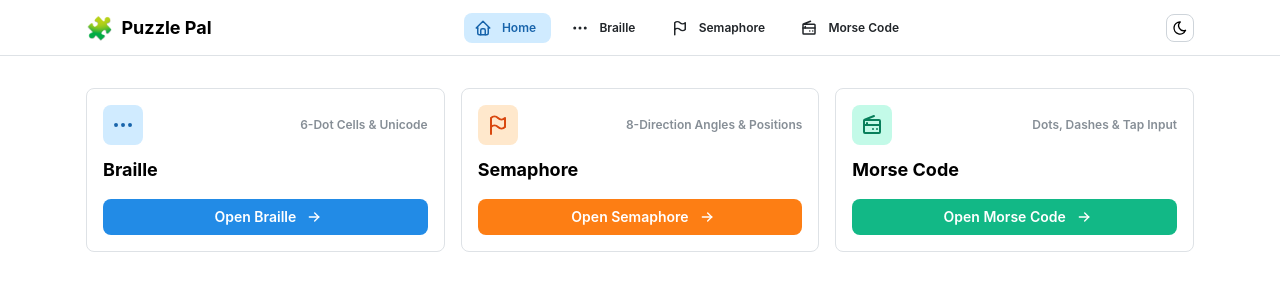
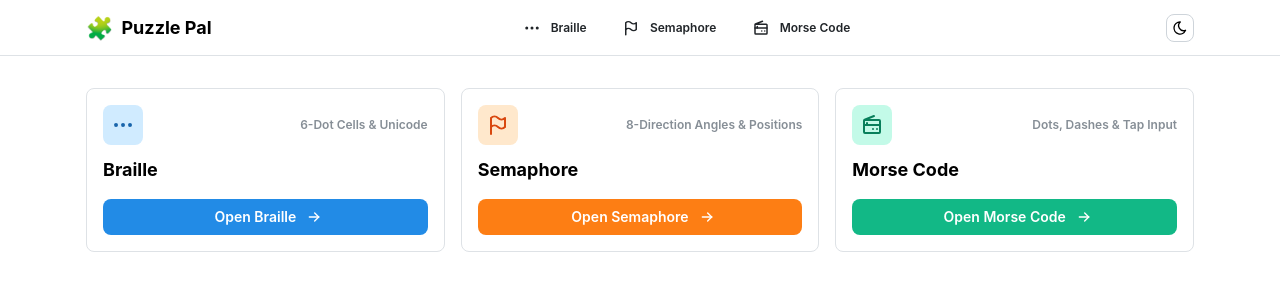
Before and after one commit to lezed1/puzzle-pal, a React (Vite) app: page / in a window 1280 px wide. Shown: the top 300 px of the page. Built offline with nearby package versions, Linux system fonts and the light colour scheme.

Commit message:
Remove second "Home" link

```diff
--- a/src/components/layout/AppLayout.tsx
+++ b/src/components/layout/AppLayout.tsx
@@ -14,7 +14,6 @@ import { useDisclosure } from "@mantine/hooks";
 import {
   IconDots,
   IconFlag,
-  IconHome,
   IconMoon,
   IconRadio,
   IconSun,
@@ -45,9 +44,6 @@ export const TOOLS = [
     summary: "Dots, Dashes & Tap Input",
   },
 ] as const;
-
-const NAV_ITEMS = [{ label: "Home", to: "/", icon: IconHome }, ...TOOLS];
-
 export function AppLayout({ children }: { children: ReactNode }) {
   const [opened, { toggle, close }] = useDisclosure(false);
   const currentPath = useLocation({ select: (l) => l.pathname });
@@ -86,7 +82,7 @@ export function AppLayout({ children }: { children: ReactNode }) {
             </Group>
 
             <Group gap="xs" visibleFrom="sm">
-              {NAV_ITEMS.map((item) => {
+              {TOOLS.map((item) => {
                 const Icon = item.icon;
                 const active = currentPath === item.to;
                 return (
@@ -124,7 +120,7 @@ export function AppLayout({ children }: { children: ReactNode }) {
 
       <AppShell.Navbar p="sm">
         <Stack gap="xs">
-          {NAV_ITEMS.map((item) => {
+          {TOOLS.map((item) => {
             const Icon = item.icon;
             const active = currentPath === item.to;
             return (
```
